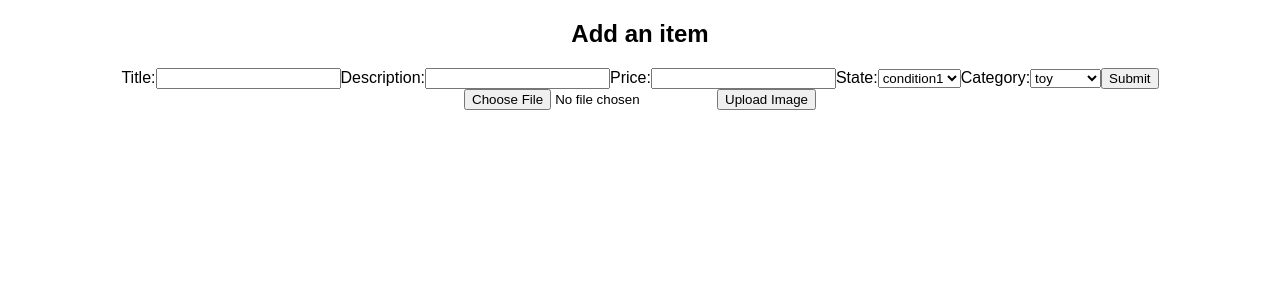
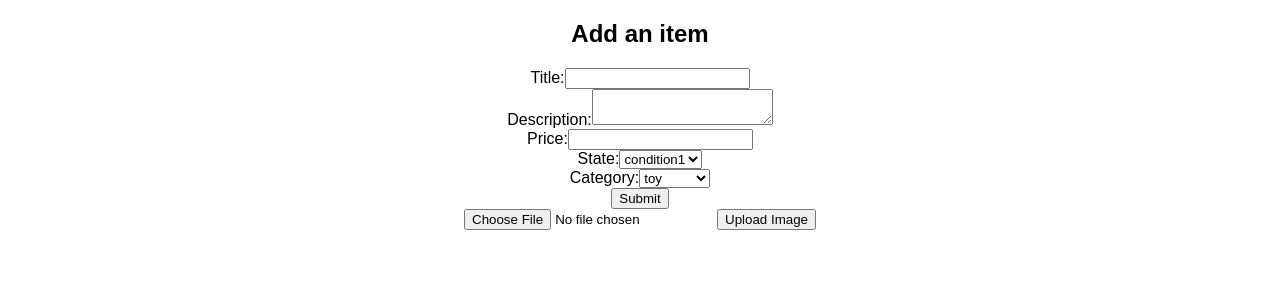
Before and after one commit to KristineTrona/project-week-team-b, a React (Create React App) app: page /sell in a window 1280 px wide. Shown: the top 300 px of the page. Built offline with nearby package versions, Linux system fonts and the light colour scheme.

Commit message:
Updated id generator for add image

```diff
--- a/src/actions/images.js
+++ b/src/actions/images.js
@@ -18,7 +18,6 @@ export function addItem(item) {
   return {
     type: 'ADD_ITEM',
     payload: {
-      id: Math.ceil(Math.random()*10000),
       ...item
     }
   }
--- a/src/components/SellerPage.jsx
+++ b/src/components/SellerPage.jsx
@@ -5,7 +5,6 @@ export default class SellerPage extends React.PureComponent {
     handleChange = (event) => {
         const value = event.target.value;
         const name = event.target.name;
-        console.log(name, value)
 
         this.setState({
           [name]: value
@@ -16,17 +15,15 @@ export default class SellerPage extends React.PureComponent {
         event.preventDefault()
         event.target.reset()
 
-        console.log(this.state)
-        console.log(this.props)
 
-
-        if (this.state.title && this.state.description && this.state.price) {
-          this.props.addItem({
-            title: this.state.name,
-            description: this.state.description,
-            price: this.state.price,
-            condition: this.state.condition,
-            category: this.state.category
+        if (this.state.title && this.state.description) {
+            this.props.addItem({
+              id: this.props.images.length +1,
+              title: this.state.title,
+              description: this.state.description,
+              price: this.state.price,
+              condition: this.state.condition,
+              category: this.state.category
           })
         } else {
             alert("Please enter a title, price and description of the item")
@@ -44,19 +41,19 @@ export default class SellerPage extends React.PureComponent {
               type="text"
               name="title"
               onChange={this.handleChange} />
-            </label>
+            </label><br />
             <label>
               Description:
-              <input type="text"
+              <textarea
               name="description"
               onChange={this.handleChange} />
-            </label>
+            </label><br />
             <label>
               Price:
               <input type="number"
               name="price"
               onChange={this.handleChange} />
-            </label>
+            </label><br />
             <label>
               State:
               <select name="condition" onChange={this.handleChange}>
@@ -65,7 +62,7 @@ export default class SellerPage extends React.PureComponent {
                 <option value="condition3">condition3</option>
                 <option value="condition4">condition4</option>
               </select>
-            </label>
+            </label><br />
             <label>
               Category:
               <select name="category" onChange={this.handleChange}>
@@ -73,8 +70,8 @@ export default class SellerPage extends React.PureComponent {
                 <option value="furniture">furniture</option>
                 <option value="clothes">clothes</option>
               </select>
-            </label>
-            <input type="submit" value="Submit" />
+            </label><br />
+            <input type="submit" value="Submit" /><br />
           </form>
         </div>)
       }
--- a/src/components/SellerPageContainer.jsx
+++ b/src/components/SellerPageContainer.jsx
@@ -6,11 +6,11 @@ import { addItem } from '../actions/images'
 
 
 class SellerPageContainer extends React.PureComponent {
-
   render() {
+    console.log("Dummy data: ",this.props.images)
     return (
     <div>
-      <SellerPage addItem={this.props.addItem} />
+      <SellerPage addItem={this.props.addItem} images={this.props.images}/>
       <ImageUpload />
     </div>
     )
--- a/src/reducers/images.js
+++ b/src/reducers/images.js
@@ -1,5 +1,5 @@
 
-import { NEW_IMAGE, newImage, ADD_ITEM } from '../actions/images'
+import { NEW_IMAGE, ADD_ITEM } from '../actions/images'
 import images from '../lib/dummyData'
 
 const reducer = (state = images, action = {}) => {
```
